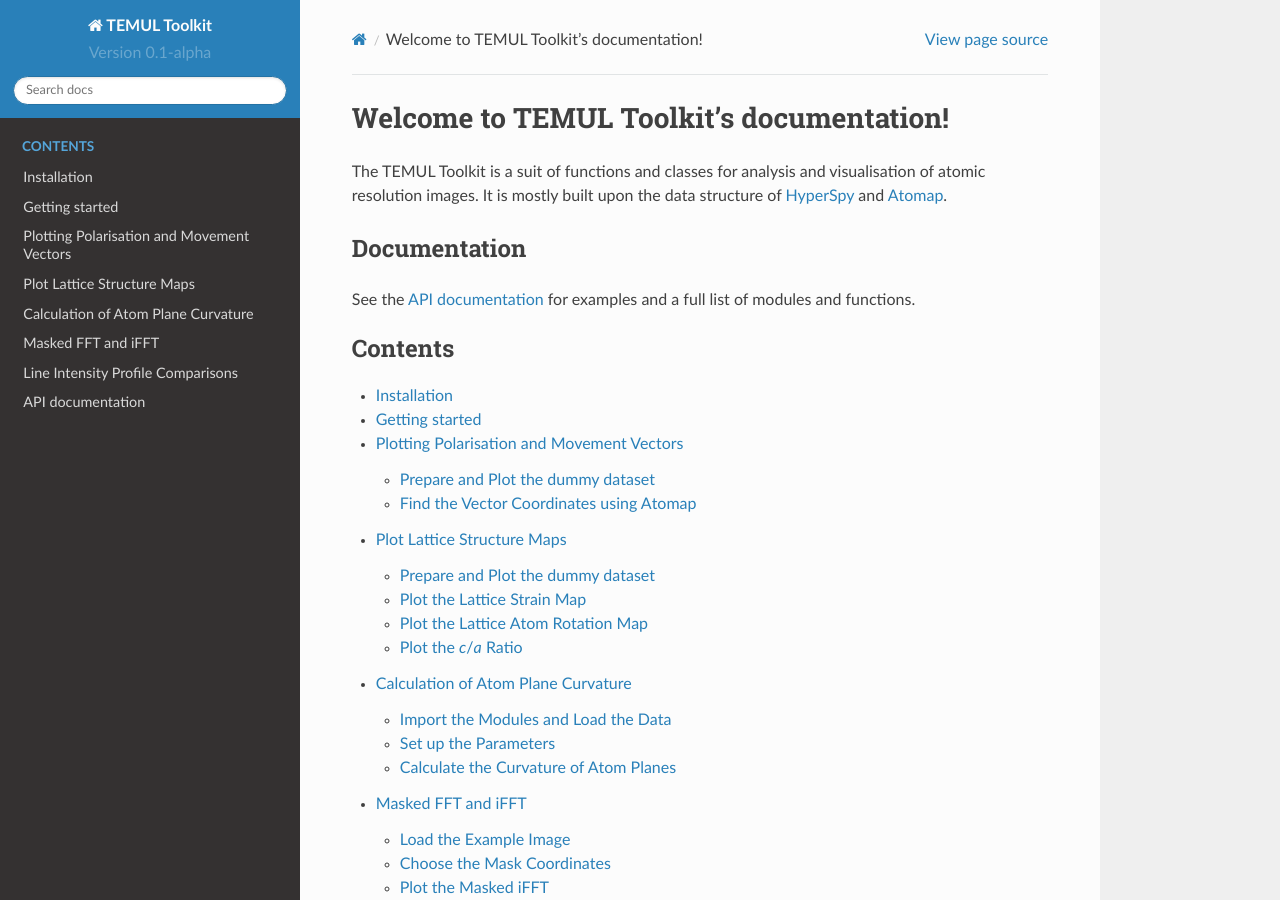
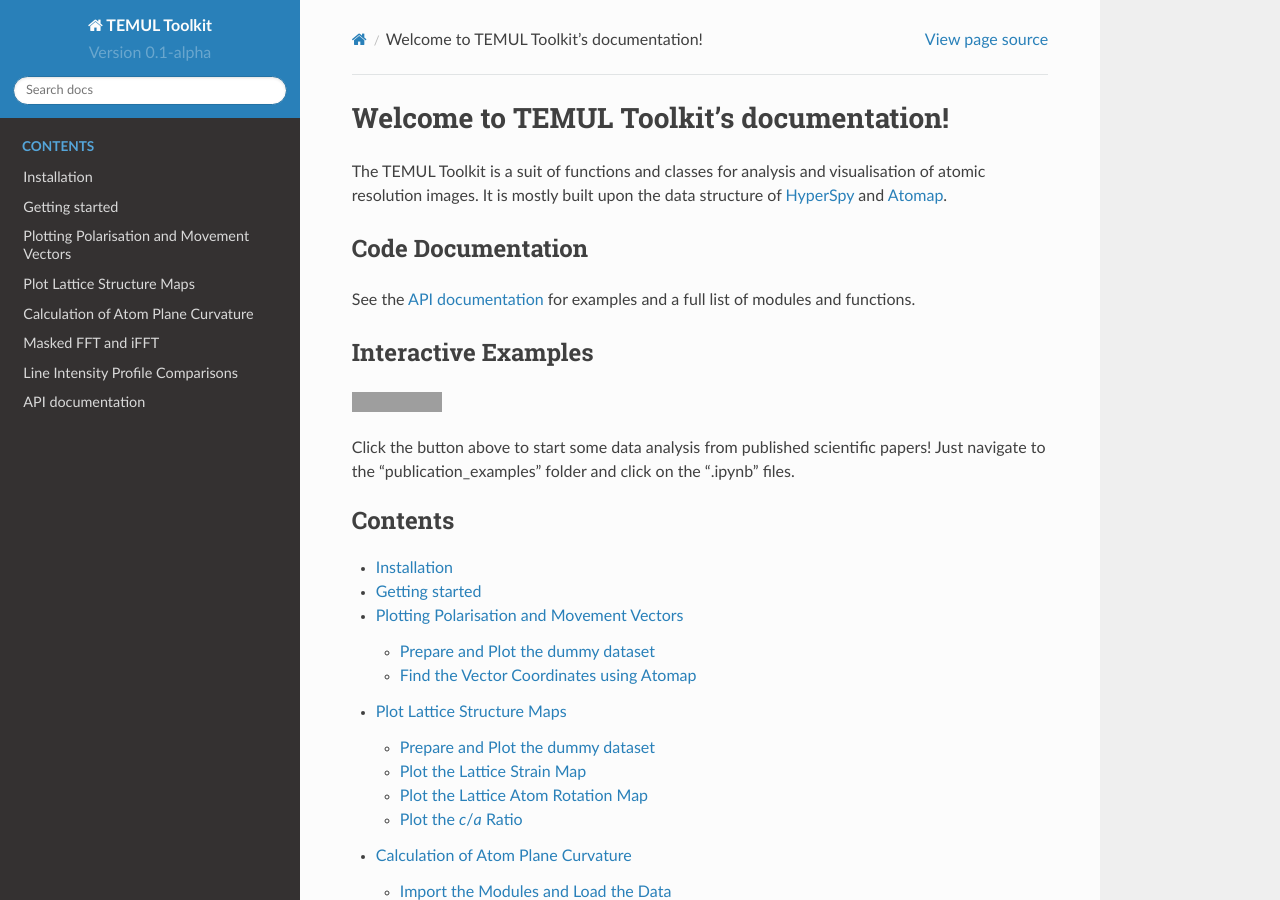
Before and after one commit to PinkShnack/TEMUL, a Sphinx documentation site: the page built from doc/index.rst, in a window 1280 px wide and 900 px high. Built offline with Sphinx 7.4.7 and the Read the Docs theme 2.0.0, drawn with Linux system fonts in a browser that asks for light colours; formulas are drawn with MathJax 3; grey boxes are pictures that could not be loaded.

```diff
--- a/doc/PTO_supercrystal_hadjimichael.rst
+++ b/doc/PTO_supercrystal_hadjimichael.rst
@@ -12,8 +12,9 @@ This tutorial follows the python scripts and jupyter notebooks found in the
 `TEMUL repository <https://github.com/PinkShnack/TEMUL>`_. The data and scripts
 used below can be downloaded from there. You can also interact with the data
 without needing any downloads. Just click this button and navigate to that same folder:
+
 .. image:: https://mybinder.org/badge_logo.svg
- :target: https://mybinder.org/v2/gh/PinkShnack/TEMUL/master
+    :target: https://mybinder.org/v2/gh/PinkShnack/TEMUL/master
 
 The :python:`calculate_atom_plane_curvature` function has been adapted from the
 MATLAB script written by Dr. Marios Hadjimichael for the publication
--- a/doc/index.rst
+++ b/doc/index.rst
@@ -14,10 +14,20 @@ atomic resolution images. It is mostly built upon the data structure of
 `HyperSpy <https://hyperspy.org/>`_ and `Atomap <https://atomap.org/>`_.
 
 
-Documentation
--------------
+Code Documentation
+------------------
 
 See the :ref:`api_doc` for examples and a full list of modules and functions.
+
+
+Interactive Examples
+--------------------
+
+.. image:: https://mybinder.org/badge_logo.svg
+   :target: https://mybinder.org/v2/gh/PinkShnack/TEMUL/master
+
+Click the button above to start some data analysis from published scientific papers!
+Just navigate to the "publication_examples" folder and click on the ".ipynb" files.
 
 
 
```
Also changed, not shown: 9 other files.
